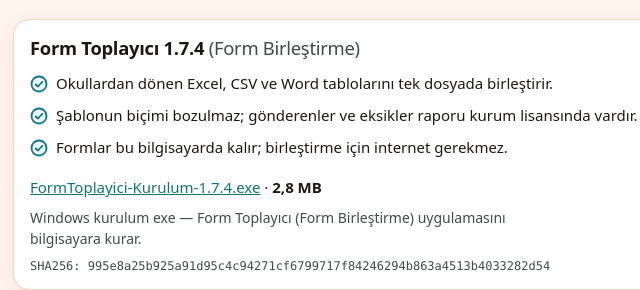
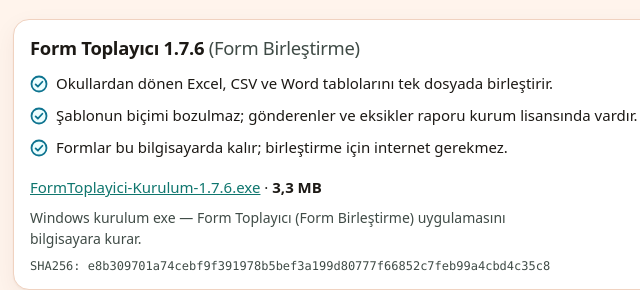
Before and after one commit to aytekinsugar1903/egitim-yardimci, a plain HTML site: page site/public/indir/index.html in a window 1280 px wide. Shown: the part 517-807 px from the top of the page, 87-727 px from the left. Drawn offline with Linux system fonts and the light colour scheme.

Commit message:
Site: Form Toplayıcı 1.7.6 (/form-toplayici, /form-birlestirme, /indir; SHA256 e8b30970…) — canlı d37b1df5 ile birebir

```diff
--- a/site/public/indir/index.html
+++ b/site/public/indir/index.html
@@ -18,15 +18,15 @@
 <div class="dl-liste">
 
 <article class="dl-kart" id="form-toplayici">
-<h2><a href="/form-toplayici/">Form Toplayıcı 1.7.4</a> <span style="font-weight:500;color:var(--mut)">(Form Birleştirme)</span></h2>
+<h2><a href="/form-toplayici/">Form Toplayıcı 1.7.6</a> <span style="font-weight:500;color:var(--mut)">(Form Birleştirme)</span></h2>
 <ul class="neler-kisa">
 <li>Okullardan dönen Excel, CSV ve Word tablolarını tek dosyada birleştirir.</li>
 <li>Şablonun biçimi bozulmaz; gönderenler ve eksikler raporu kurum lisansında vardır.</li>
 <li>Formlar bu bilgisayarda kalır; birleştirme için internet gerekmez.</li>
 </ul>
-<p class="dl-dosya"><a href="/indir/FormToplayici-Kurulum-1.7.4.exe" download>FormToplayici-Kurulum-1.7.4.exe</a> · <b>2,8 MB</b></p>
+<p class="dl-dosya"><a href="/indir/FormToplayici-Kurulum-1.7.6.exe" download>FormToplayici-Kurulum-1.7.6.exe</a> · <b>3,3 MB</b></p>
 <p class="dl-aciklama">Windows kurulum exe — Form Toplayıcı (Form Birleştirme) uygulamasını bilgisayara kurar.</p>
-<p class="sha-inline">SHA256: 995e8a25b925a91d95c4c94271cf6799717f84246294b863a4513b4033282d54</p>
+<p class="sha-inline">SHA256: e8b309701a74cebf9f391978b5bef3a199d80777f66852c7feb99a4cbd4c35c8</p>
 </article>
 
 <article class="dl-kart" id="eokul">
```
Also changed, not shown: site/public/form-birlestirme/index.html (+3 -3 lines), site/public/form-toplayici/index.html (+3 -3 lines), site/public/indir/SHA256SUMS.txt, 1 other file.
